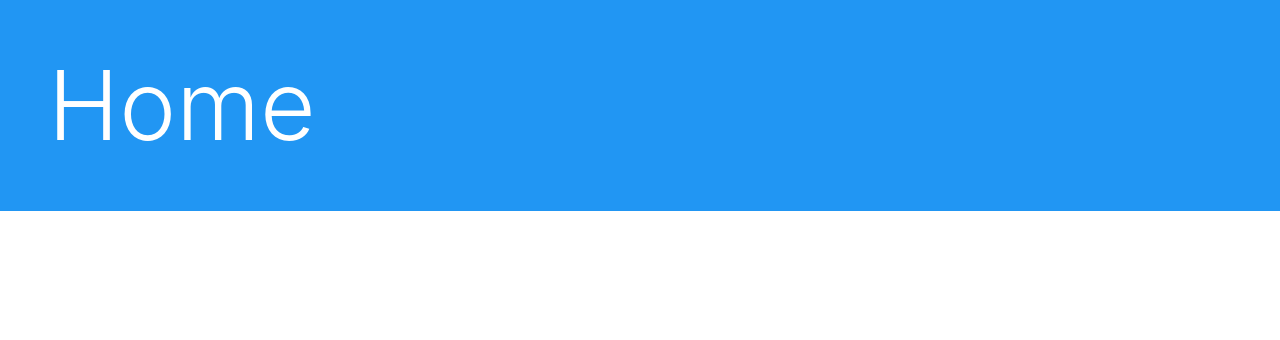
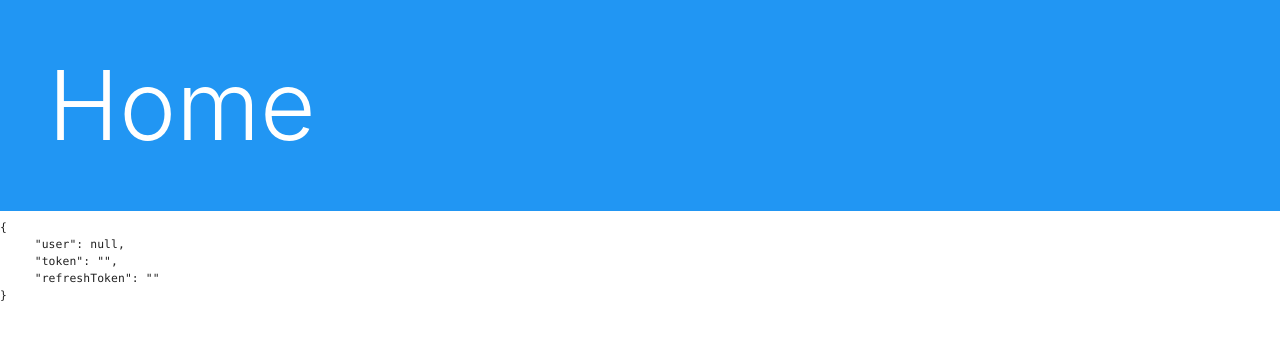
Before and after one commit to amtenu/myHommy, a React (Create React App) app in the folder client/: page / in a window 1280 px wide. Shown: the top 340 px of the page. Built offline with nearby package versions, Linux system fonts and the light colour scheme.

Commit message:
setup global context

```diff
--- a/client/src/App.js
+++ b/client/src/App.js
@@ -1,4 +1,5 @@
 import { BrowserRouter, Routes, Route } from "react-router-dom";
+import { AuthProvider } from "./context/auth";
 
 import Home from "./pages/Home";
 import Login from "./pages/Login";
@@ -7,11 +8,13 @@
 function App() {
   return (
     <BrowserRouter>
+    <AuthProvider>
       <Routes>
         <Route path="/" element={<Home />} />
         <Route path="/login" element={<Login />} />
         <Route path="/register" element={<Register />} />
       </Routes>
+      </AuthProvider>
     </BrowserRouter>
   );
 }
--- /dev/null
+++ b/client/src/context/auth.js
@@ -0,0 +1,21 @@
+import { useState, createContext, useContext } from "react";
+
+const AuthContext = createContext();
+
+const AuthProvider = ({ children }) => {
+  const [auth, setAuth] = useState({
+    user: null,
+    token: "",
+    refreshToken: "",
+  });
+
+  return (
+    <AuthContext.Provider value={[auth, setAuth]}>
+      {children}
+    </AuthContext.Provider>
+  );
+};
+
+const useAuth = () => useContext(AuthContext);
+
+export { AuthProvider, useAuth };
--- a/client/src/pages/Home.js
+++ b/client/src/pages/Home.js
@@ -1,7 +1,11 @@
-export default function Home(){
-    return (
-        <div>
-             <h1 className="display-1 bg-primary text-light p-5">Home</h1>
-        </div>
-    )
+
+import { useAuth } from "../context/auth";
+export default function Home() {
+  const [auth, setAuth] = useAuth();
+  return (
+    <div>
+      <h1 className="display-1 bg-primary text-light p-5">Home</h1>
+      <pre>{JSON.stringify(auth,null,5)}</pre>
+    </div>
+  );
 }
```
